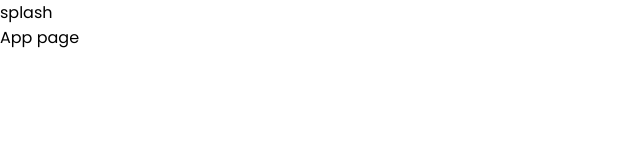
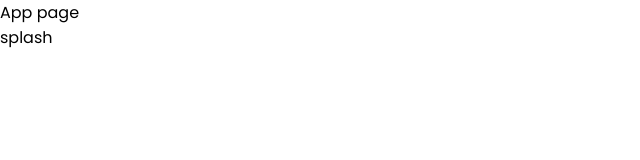
Before and after one commit to Mohammad-Abdelhadi/Finance-Tracker, a React (Create React App) app in the folder finance/: page / in a window 1280 px wide. Shown: the top 160 px of the page, without its empty margins (0-640 px from the left). Built offline with nearby package versions, Linux system fonts and the light colour scheme.

Commit message:
add the root colors  in css file

```diff
--- a/finance/src/App.css
+++ b/finance/src/App.css
@@ -4,4 +4,16 @@
   margin: 0;
   box-sizing: border-box;
 
-  font-family: 'Poppins', sans-serif;}
+  font-family: 'Poppins', sans-serif;
+}
+/* Main Colors */
+:root {
+  --primaryblue:#58A9F5;
+  --Secondaryblue: #0C79DD;
+  --linearblue:background: linear-gradient(180deg, #5DAEFA -17.19%, #0071D9 123.44%);
+  --green:#25A969;
+  --red:#F95B51;
+  --white: #ffffff;
+  --black:#000000;
+
+}
--- a/finance/src/App.js
+++ b/finance/src/App.js
@@ -2,10 +2,18 @@ import './App.css';
 // bootstrap imports
 // import 'bootstrap/dist/css/bootstrap.css';
 // import 'bootstrap/dist/js/bootstrap.js';
+import Splash from './Components/Splash/splash';
+
+import { Routes,Route } from 'react-router-dom';
 function App() {
   return (
     <div className="App">
       <p> App page </p>
+      <Routes>
+        <Route path="/" element={<Splash />}/>
+        {/* <Route path='Signup' element={<Signup/>} /> */}
+
+      </Routes>
     </div>
   );
 }
--- a/finance/src/index.css
+++ b/finance/src/index.css
@@ -1,13 +1,19 @@
-body {
+@import url('https://fonts.googleapis.com/css2?family=Poppins:wght@100;200;300;400;500;600&display=swap');
+*{
+  padding: 0;
   margin: 0;
-  font-family: -apple-system, BlinkMacSystemFont, 'Segoe UI', 'Roboto', 'Oxygen',
-    'Ubuntu', 'Cantarell', 'Fira Sans', 'Droid Sans', 'Helvetica Neue',
-    sans-serif;
-  -webkit-font-smoothing: antialiased;
-  -moz-osx-font-smoothing: grayscale;
+  box-sizing: border-box;
+
+  font-family: 'Poppins', sans-serif;
 }
+/* Main Colors */
+:root {
+  --primaryblue:#58A9F5;
+  --Secondaryblue: #0C79DD;
+  --linearblue:background: linear-gradient(180deg, #5DAEFA -17.19%, #0071D9 123.44%);
+  --green:#25A969;
+  --red:#F95B51;
+  --white: #ffffff;
+  --black:#000000;
 
-code {
-  font-family: source-code-pro, Menlo, Monaco, Consolas, 'Courier New',
-    monospace;
 }
--- a/finance/src/index.js
+++ b/finance/src/index.js
@@ -10,13 +10,9 @@ const root = ReactDOM.createRoot(document.getElementById('root'));
 root.render(
   <React.StrictMode>
     <BrowserRouter>
-      <Routes>
-        <Route path="/" element={<Splash />}/>
-        {/* <Route path='Signup' element={<Signup/>} /> */}
 
-      </Routes>
+    <App />
     </BrowserRouter>
-    <App />
   </React.StrictMode>
 );
 
```
